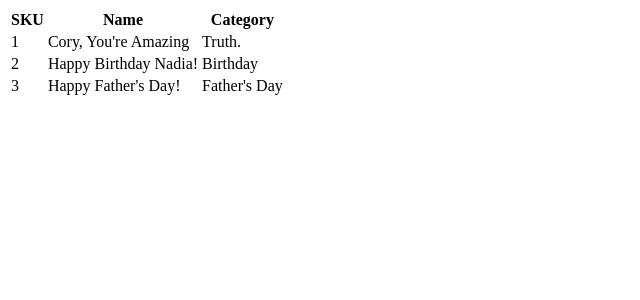
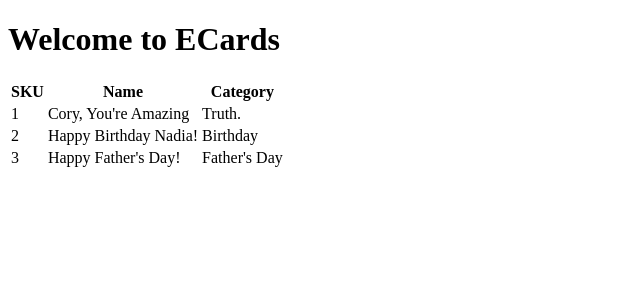
Before and after one commit to treble37/hmark_react_training, a React (Create React App) app: page / in a window 1280 px wide. Shown: the top 300 px of the page, without its empty margins (0-640 px from the left). Built offline with nearby package versions, Linux system fonts and the light colour scheme.

Commit message:
Add Fragment home component

```diff
--- a/src/App.js
+++ b/src/App.js
@@ -1,9 +1,15 @@
-import React from "react";
+import React, { Fragment } from "react";
 import ECards from "./ECards";
+import Home from "./Home";
 
 class App extends React.Component {
   render() {
-    return <ECards />;
+    return (
+      <Fragment>
+        <Home />
+        <ECards />
+      </Fragment>
+    );
   }
 }
 
--- /dev/null
+++ b/src/Home.js
@@ -0,0 +1,9 @@
+import React from "react";
+
+class Home extends React.Component {
+  render() {
+    return <h1>Welcome to ECards</h1>;
+  }
+}
+
+export default Home;
```
